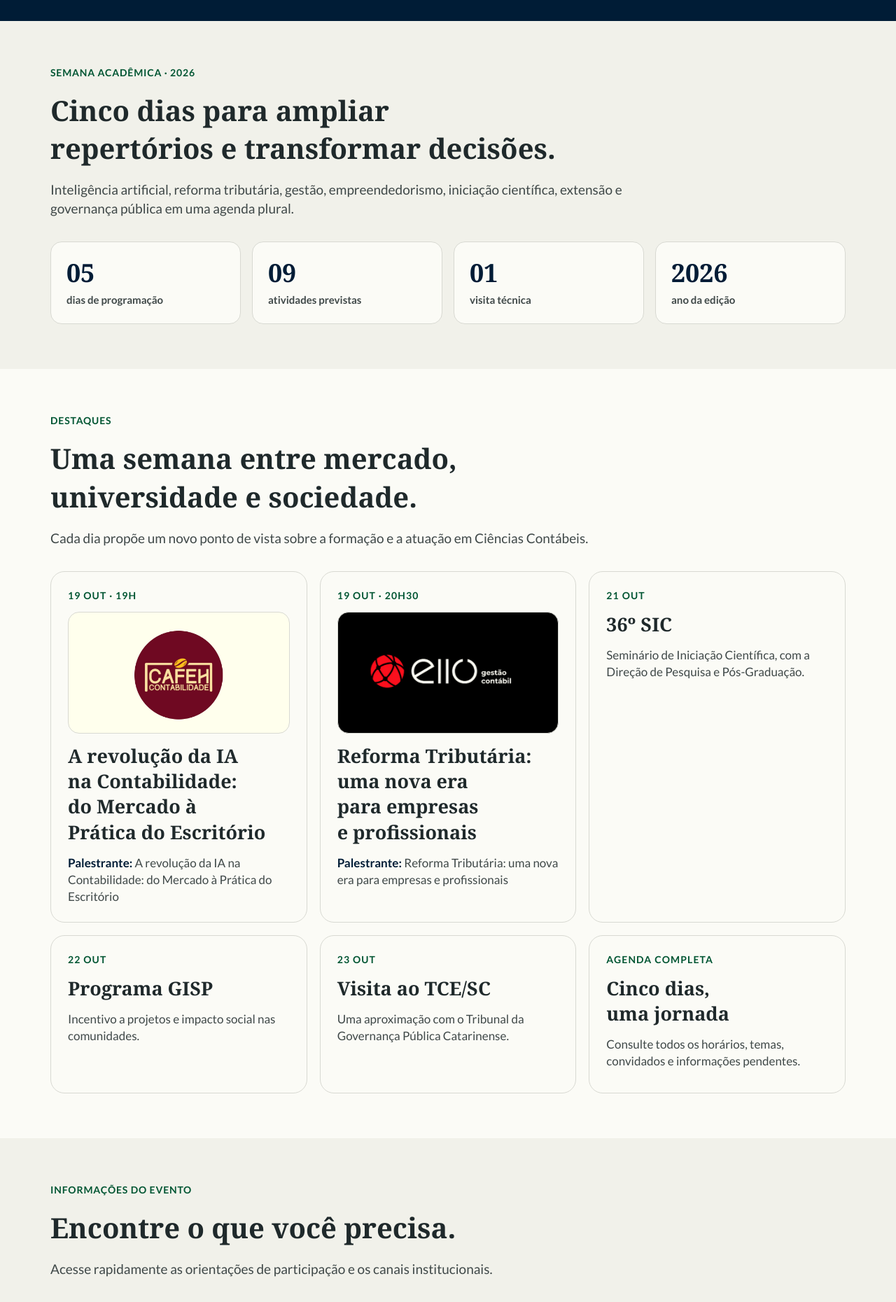
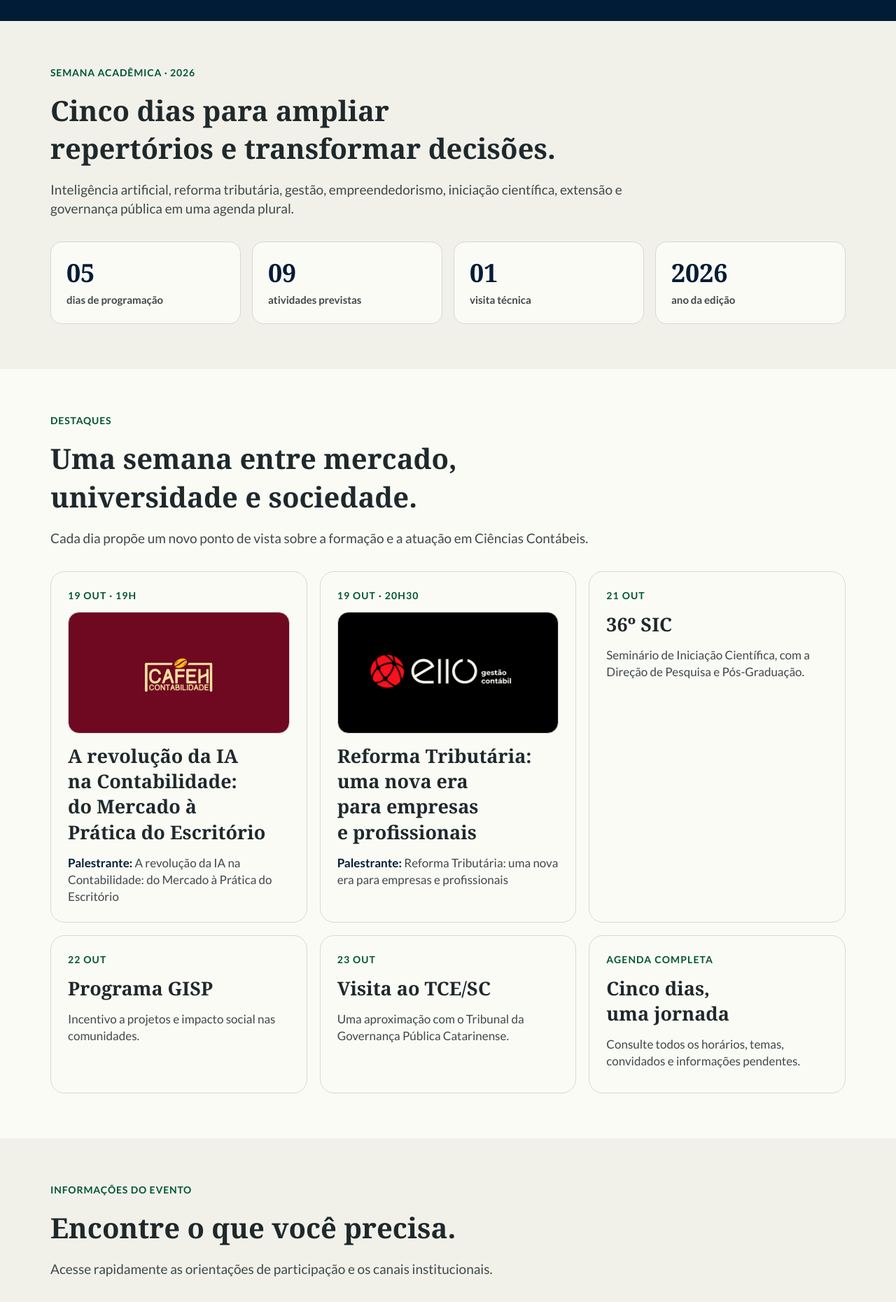
Before and after one commit to semanaacademicacontabeis/semanaacademicacontabeis.github.io, a Jekyll site: the page built from index.html, in a window 1280 px wide. Shown: the part 705-2565 px from the top of the page at 70% size. Built offline with Jekyll 4.4.1, drawn with Linux system fonts in a browser that asks for light colours; some web fonts are replaced.

Commit message:
Integra logo da CAFEH ao fundo bordô

```diff
--- a/assets/css/style.scss
+++ b/assets/css/style.scss
@@ -528,7 +528,13 @@ h3 {
 }
 
 .card__media--cafeh {
-  background: #FFFFED;
+  background: #6F0922;
+}
+
+.card__media--cafeh img {
+  width: 140px;
+  object-fit: cover;
+  clip-path: circle(42% at 50% 50%);
 }
 
 .card__media--eilo {
```
